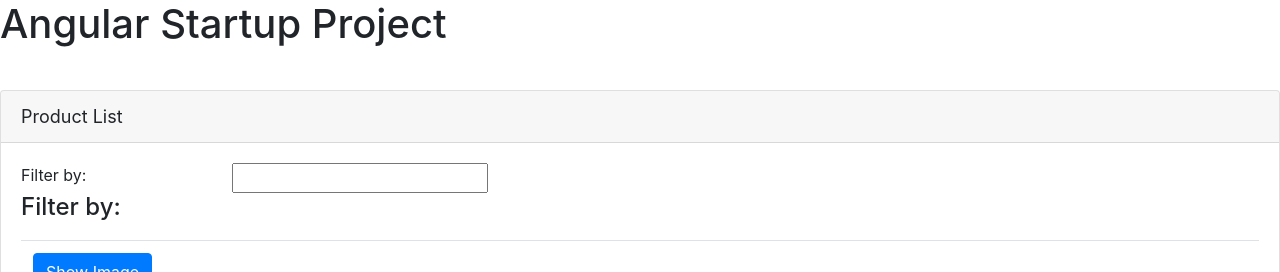
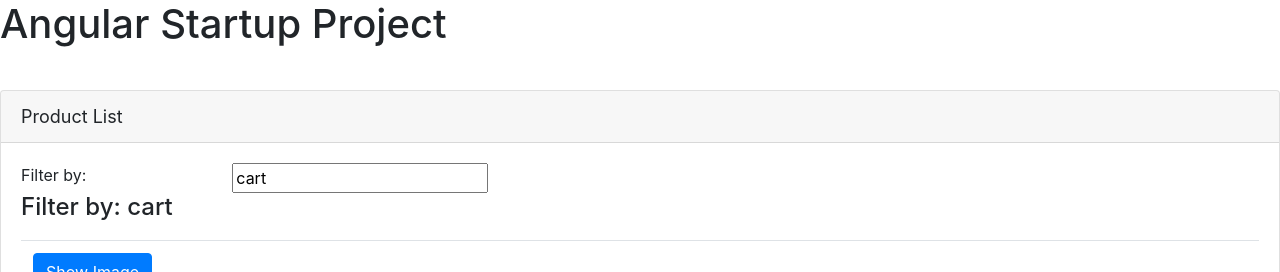
Before and after one commit to zachion/Angular-GettingStarted, an Angular app: page / in a window 1280 px wide. Shown: the top 272 px of the page. Built offline with nearby package versions, Linux system fonts and the light colour scheme.

Commit message:
added filter with two way binding

```diff
--- a/src/app/app.module.ts
+++ b/src/app/app.module.ts
@@ -1,12 +1,14 @@
 import { BrowserModule } from '@angular/platform-browser';
 import { NgModule } from '@angular/core';
+import { FormsModule } from '@angular/forms';
+
 import { AppComponent } from './app.component';
 import { ProductListComponent } from './products/product-list.component';
 
 
 @NgModule({
-  declarations: [AppComponent, ProductListComponent],
-  imports: [BrowserModule],
+  declarations: [AppComponent, ProductListComponent], // our components
+  imports: [BrowserModule, FormsModule], // angular itself or 3rd parties
   bootstrap: [AppComponent]
 })
 
--- a/src/app/products/product-list.component.html
+++ b/src/app/products/product-list.component.html
@@ -6,12 +6,12 @@
         <div class='row'>
             <div class='col-md-2'>Filter by:</div>
             <div class='col-md-4'>
-                <input type="text" />
+                <input type="text" [(ngModel)] = 'listFilter' />
             </div>
         </div>
         <div class='row'>
             <div class='col-md-6'>
-                <h4>Filter by:</h4>
+                <h4>Filter by: {{listFilter}} </h4>
             </div>
         </div>
         <div class='table-responsive'>
--- a/src/app/products/product-list.component.ts
+++ b/src/app/products/product-list.component.ts
@@ -10,6 +10,7 @@
     imageWidth = 50;
     imageMargin = 2;
     showImage = false;
+    listFilter = 'cart';
     products: any[] = [
         {
             'productId': 1,
```
